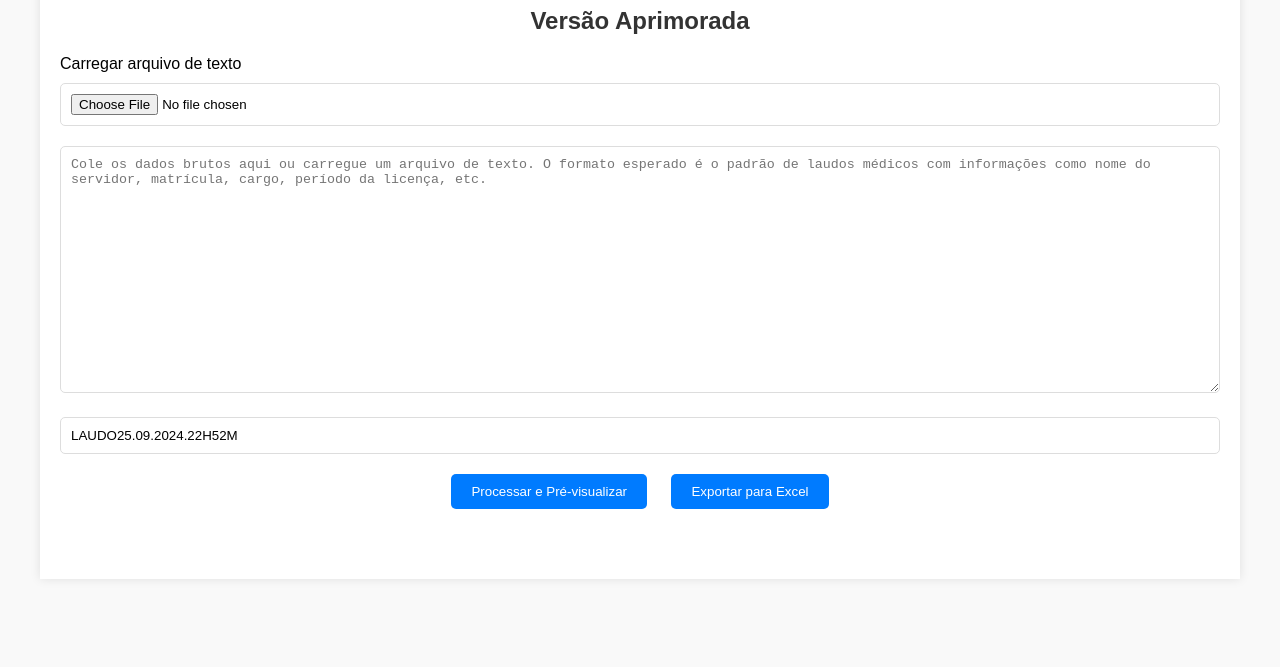
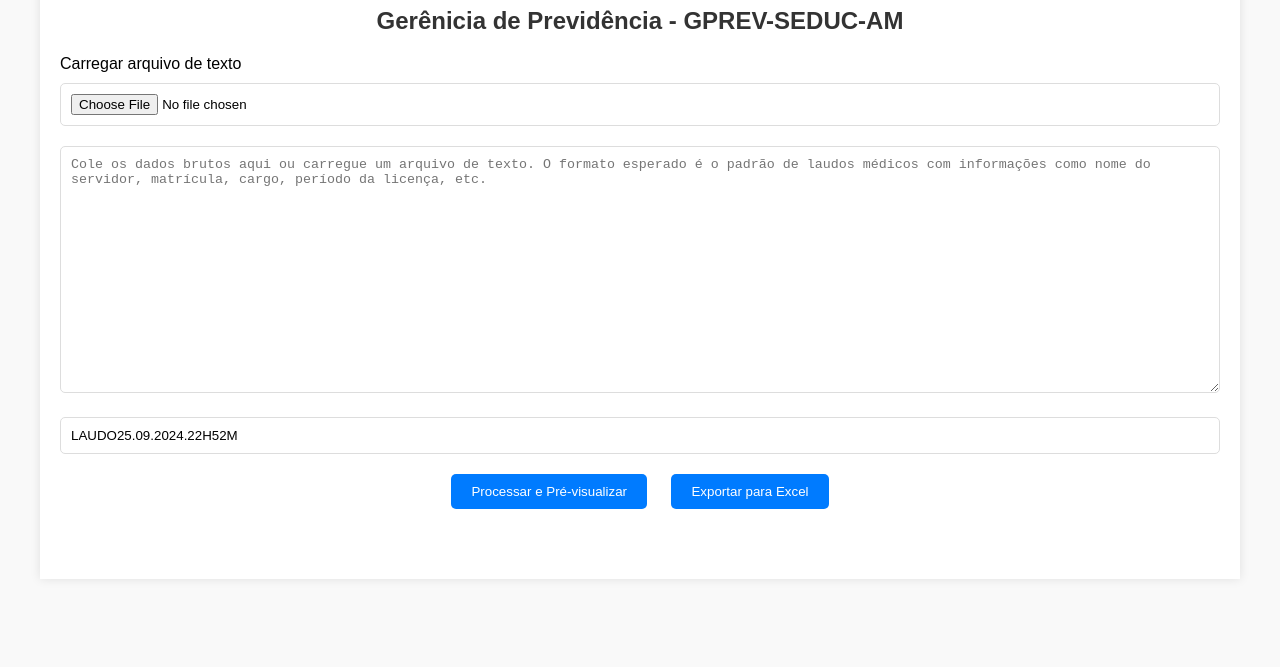
Before and after one commit to FrankWebber/sislaudos, a website: page public/index.html in a window 1280 px wide. Shown: the part 133-800 px from the top of the page. Drawn offline with Linux system fonts and the light colour scheme.

Commit message:
Update index.html

```diff
--- a/public/index.html
+++ b/public/index.html
@@ -76,7 +76,7 @@
 <body>
   <div class="container">
     <h1>Processador de Dados de Laudos Médicos</h1>
-    <h2>Versão Aprimorada</h2>
+    <h2>Gerênicia de Previdência - GPREV-SEDUC-AM</h2>
 
     <label for="fileInput">Carregar arquivo de texto</label>
     <input type="file" id="fileInput" accept=".txt" onchange="loadFile(event)">
```
